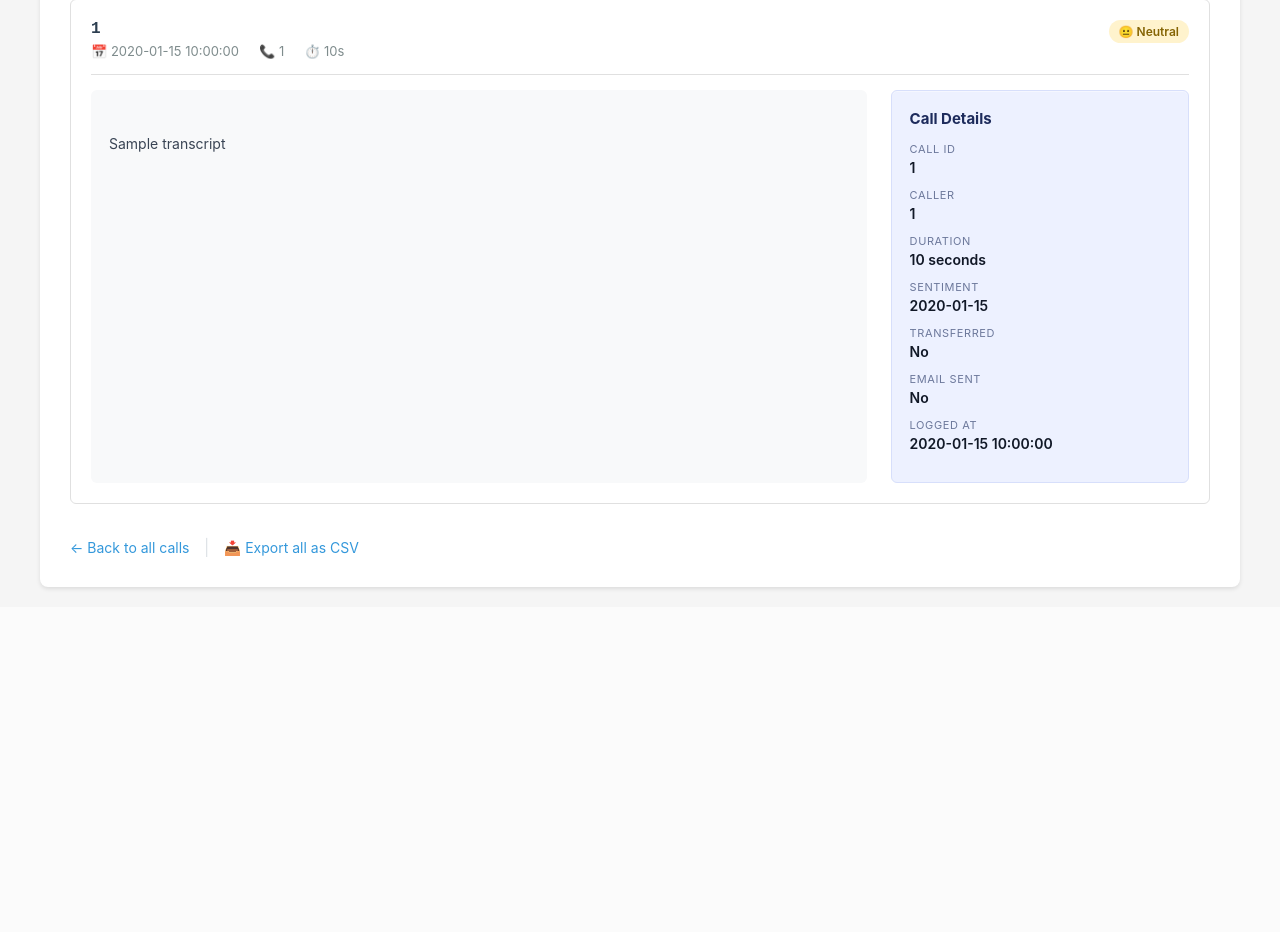
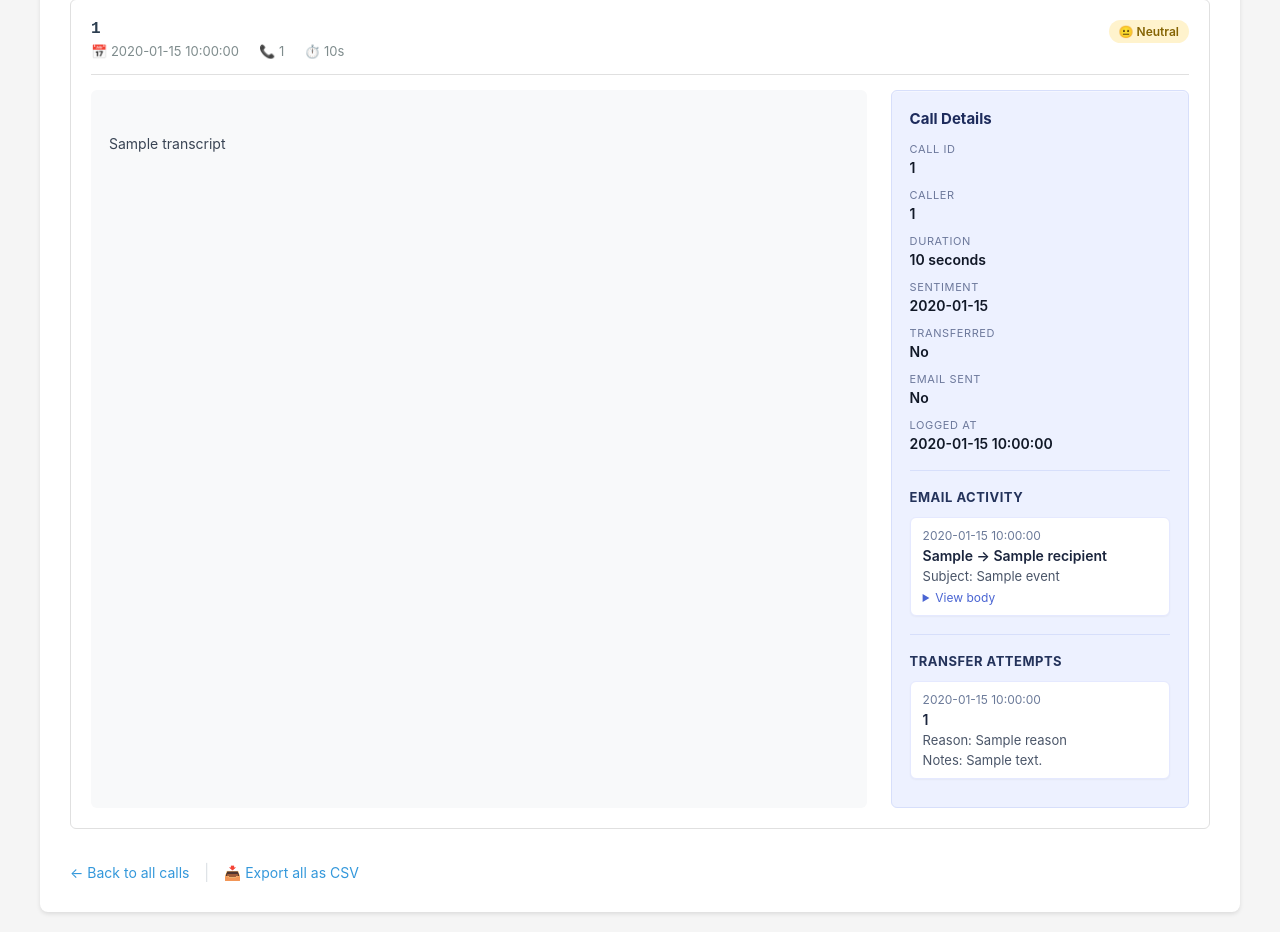
Before and after one commit to prestonbrown26/braselton-phone-water-sewage, a Flask app: template app/templates/admin_transcripts.html in a window 1280 px wide. Shown: the part 382-1314 px from the top of the page. Before the commit the page ends 972 px from the top, so only its background shows below. Run offline with Flask 3, Linux system fonts and the light colour scheme; the template is opened without the code that fills it: most values are stand-ins (such as "Sample title", 1, 10 or a date in 2020).

Commit message:
Track email/transfer metadata for calls

```diff
--- a/app/templates/admin_transcripts.html
+++ b/app/templates/admin_transcripts.html
@@ -290,6 +290,41 @@
             color: #111827;
             font-weight: 600;
         }
+        .event-section {
+            margin-top: 18px;
+            padding-top: 18px;
+            border-top: 1px solid #d7dffb;
+        }
+        .event-section h4 {
+            margin: 0 0 12px 0;
+            font-size: 13px;
+            color: #24335b;
+            text-transform: uppercase;
+            letter-spacing: 0.5px;
+        }
+        .event-item {
+            background: white;
+            border-radius: 6px;
+            padding: 10px 12px;
+            border: 1px solid #e5e9ff;
+            margin-bottom: 10px;
+            box-shadow: 0 1px 2px rgba(0,0,0,0.04);
+        }
+        .event-time {
+            font-size: 12px;
+            color: #6b7a99;
+            margin-bottom: 4px;
+        }
+        .event-title {
+            font-size: 14px;
+            font-weight: 600;
+            color: #1b253d;
+        }
+        .event-meta {
+            font-size: 13px;
+            color: #4a5568;
+            margin-top: 4px;
+        }
 
         .empty-state {
             text-align: center;
@@ -445,6 +480,43 @@
                                 <dd>{{ log.created_at.strftime('%Y-%m-%d %H:%M:%S') }}</dd>
                             </div>
                         </dl>
+
+                        {% if log.email_events %}
+                        <div class="event-section">
+                            <h4>Email Activity</h4>
+                            {% for event in log.email_events %}
+                            <div class="event-item">
+                                <div class="event-time">{{ event.created_at.strftime('%Y-%m-%d %H:%M:%S') }}</div>
+                                <div class="event-title">{{ event.template_type.replace('_', ' ') | title }} → {{ event.recipient }}</div>
+                                <div class="event-meta">Subject: {{ event.subject }}</div>
+                                <details style="margin-top:6px;">
+                                    <summary style="cursor:pointer; font-size:12px; color:#4a65d3;">View body</summary>
+                                    <pre style="white-space:pre-wrap; font-size:12px; margin-top:6px; color:#2f3b52;">{{ event.body }}</pre>
+                                </details>
+                            </div>
+                            {% endfor %}
+                        </div>
+                        {% endif %}
+
+                        {% if log.transfer_events %}
+                        <div class="event-section">
+                            <h4>Transfer Attempts</h4>
+                            {% for event in log.transfer_events %}
+                            <div class="event-item">
+                                <div class="event-time">{{ event.created_at.strftime('%Y-%m-%d %H:%M:%S') }}</div>
+                                <div class="event-title">
+                                    {{ event.target_number or 'Unknown target' }}
+                                </div>
+                                {% if event.reason %}
+                                <div class="event-meta">Reason: {{ event.reason }}</div>
+                                {% endif %}
+                                {% if event.notes %}
+                                <div class="event-meta" style="margin-top:4px;">Notes: {{ event.notes }}</div>
+                                {% endif %}
+                            </div>
+                            {% endfor %}
+                        </div>
+                        {% endif %}
                     </aside>
                 </div>
             </div>
```
Also changed, not shown: app/models.py (+46 -0 lines), app/routes.py (+49 -2 lines).
